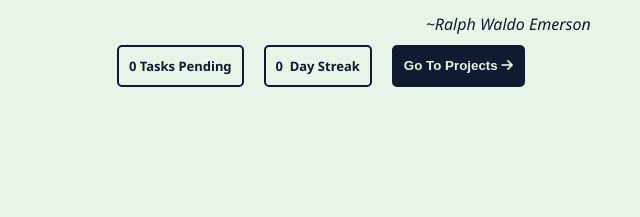
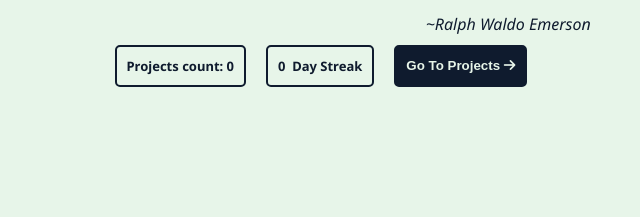
Before and after one commit to CSE-210-Team-11/cse210-fa24-group-11, a website: page src/pages/home.html in a window 1280 px wide. Shown: the part 396-613 px from the top of the page, 319-959 px from the left. Drawn offline with Linux system fonts and the light colour scheme.

Commit message:
feat: Add project count display to home page Fixes #92

```diff
--- a/src/pages/home.html
+++ b/src/pages/home.html
@@ -22,7 +22,7 @@
         </div>
         <div class="info-div">
             <div class="streak-div">
-                <strong>0 Tasks Pending</strong>
+                <strong>Projects count: <span id="project-count">0</span></strong>
             </div>
             <div class="streak-div">
                 <span id="icon-container" class="streak-svg"></span>
@@ -51,5 +51,13 @@
         });
     </script>
     <script src="https://kit.fontawesome.com/a94787b9e0.js" crossorigin="anonymous"></script>
+    <script type="module">
+        import { getProjectCount } from '../scripts/projectLoader.js';
+
+        document.addEventListener('DOMContentLoaded', () => {
+            const countElement = document.getElementById('project-count');
+            countElement.textContent = getProjectCount();
+        });
+    </script>
 </body>
 </html>
--- a/src/scripts/projectLoader.js
+++ b/src/scripts/projectLoader.js
@@ -200,3 +200,7 @@ document.addEventListener("DOMContentLoaded", () => {
 	// Initial load of projects
 	loadProjects();
 });
+export function getProjectCount() {
+    const storedProjects = JSON.parse(localStorage.getItem("projects")) || [];
+    return storedProjects.length;
+}
```
